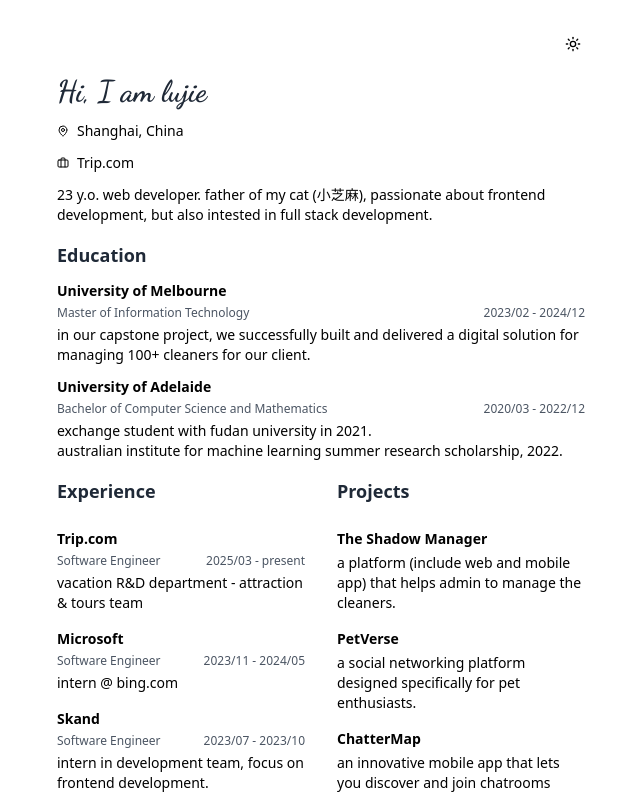
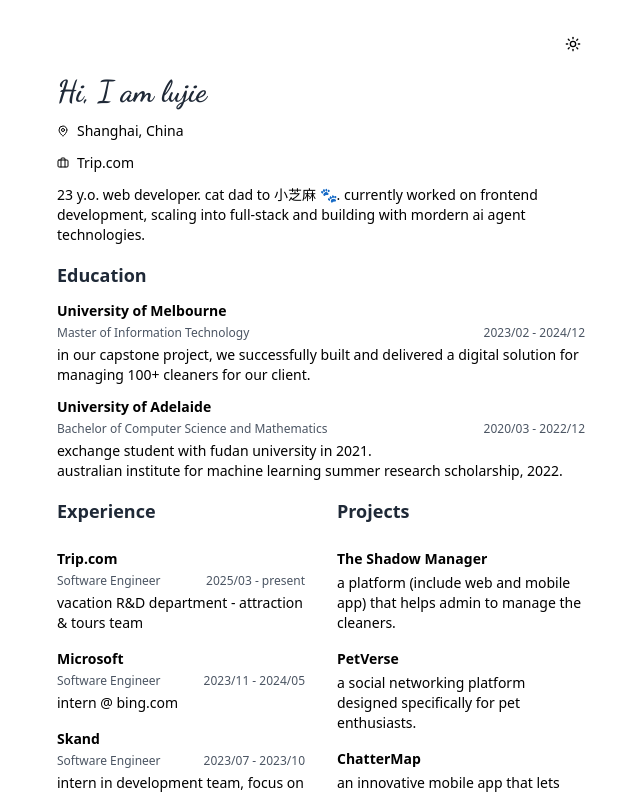
Before and after one commit to XiaoLinZzz/my-profile-1, a React (Vite) app: page / in a window 1280 px wide. Shown: the top 795 px of the page, without its empty margins (319-959 px from the left). Built offline with nearby package versions, Linux system fonts and the light colour scheme.

Commit message:
update resume

```diff
--- a/src/profile.jsx
+++ b/src/profile.jsx
@@ -71,9 +71,11 @@ const ProfilePage = () => {
               <Briefcase className="w-3 h-3" /> Trip.com
             </p>
             <p className="text-black dark:text-white text-sm max-w-xl">
-              23 y.o. web developer. father of my cat (小芝麻), passionate about
-              frontend development, but also intested in full stack development.
+              23 y.o. web developer. cat dad to 小芝麻 🐾. currently worked on frontend development, scaling into full-stack and building with mordern ai agent technologies.
             </p>
+            {/* <p className="text-black dark:text-white text-sm max-w-xl">
+              cat dad to 小芝麻 🐱
+            </p> */}
           </header>
 
           {/* Education */}
```
